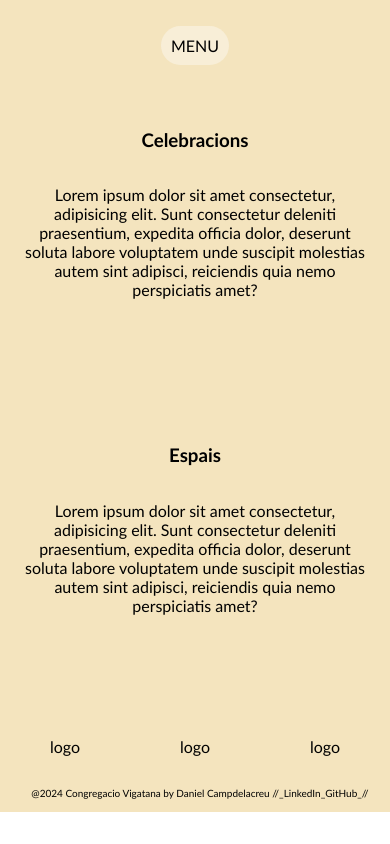
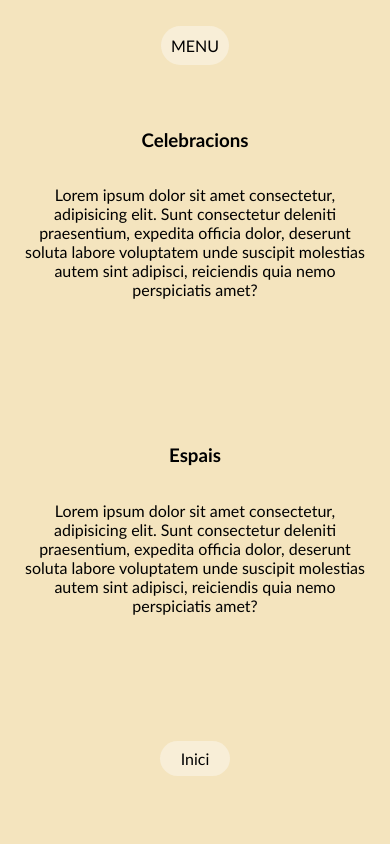
Before and after one commit to danicampdelacreu/congregacio_vic, a React (Create React App) app: page /espiritual in a window 390 px wide. Shown: the top 844 px of the page. Built offline with nearby package versions, Linux system fonts and the light colour scheme.

Commit message:
Ajust Espiritual

```diff
--- a/src/routes/espiritual/Espiritual.css
+++ b/src/routes/espiritual/Espiritual.css
@@ -9,7 +9,8 @@
         font-family: 'Gill Sans', 'Gill Sans MT', Calibri, 'Trebuchet MS', sans-serif
     }
     .espiritualCelebracions,
-    .espiritualEspais{
+    .espiritualEspais,
+    .espiritualReturn{
         width: 400px;
         margin: 0 auto 70px;
         border-radius: 20px;
@@ -21,4 +22,29 @@
         padding: 20px;
         box-sizing: border-box;
     }
+
+    .espiritualReturn a {
+        display: inline-block;
+        background-color:rgba(252, 252, 252, 0.398);
+        color: black;
+        text-decoration: none;
+        transition: background-color 0.3s, color 0.3s, transform 0.3s;
+        width: 70px;
+        font-size: 16px;
+        text-align: center;
+        line-height: 35px;
+        border-radius: 20px 20px;
+        margin-bottom: 40px;
+    }
+
+    .espiritualReturn a:hover {
+        height: 34px;
+        width: 70px;
+        background-color: white;
+        color: black;
+        transform: scale(1.1);
+        border-radius: 20px 20px;
+        box-shadow: 0 8px 10px black;
+
+    }
 }
--- a/src/routes/espiritual/Espiritual.jsx
+++ b/src/routes/espiritual/Espiritual.jsx
@@ -1,3 +1,4 @@
+import { Link } from 'react-router-dom';
 
 import "./Espiritual.css"
 
@@ -12,6 +13,10 @@ export default function Espirtual() {
                 <h3>Espais</h3>
                 <p>Lorem ipsum dolor sit amet consectetur, adipisicing elit. Sunt consectetur deleniti praesentium, expedita officia dolor, deserunt soluta labore voluptatem unde suscipit molestias autem sint adipisci, reiciendis quia nemo perspiciatis amet?</p>
             </div>
+
+            <div className="espiritualReturn">
+                <Link to="/">Inici</Link>
+            </div>
         </div>
     )
 }
```
